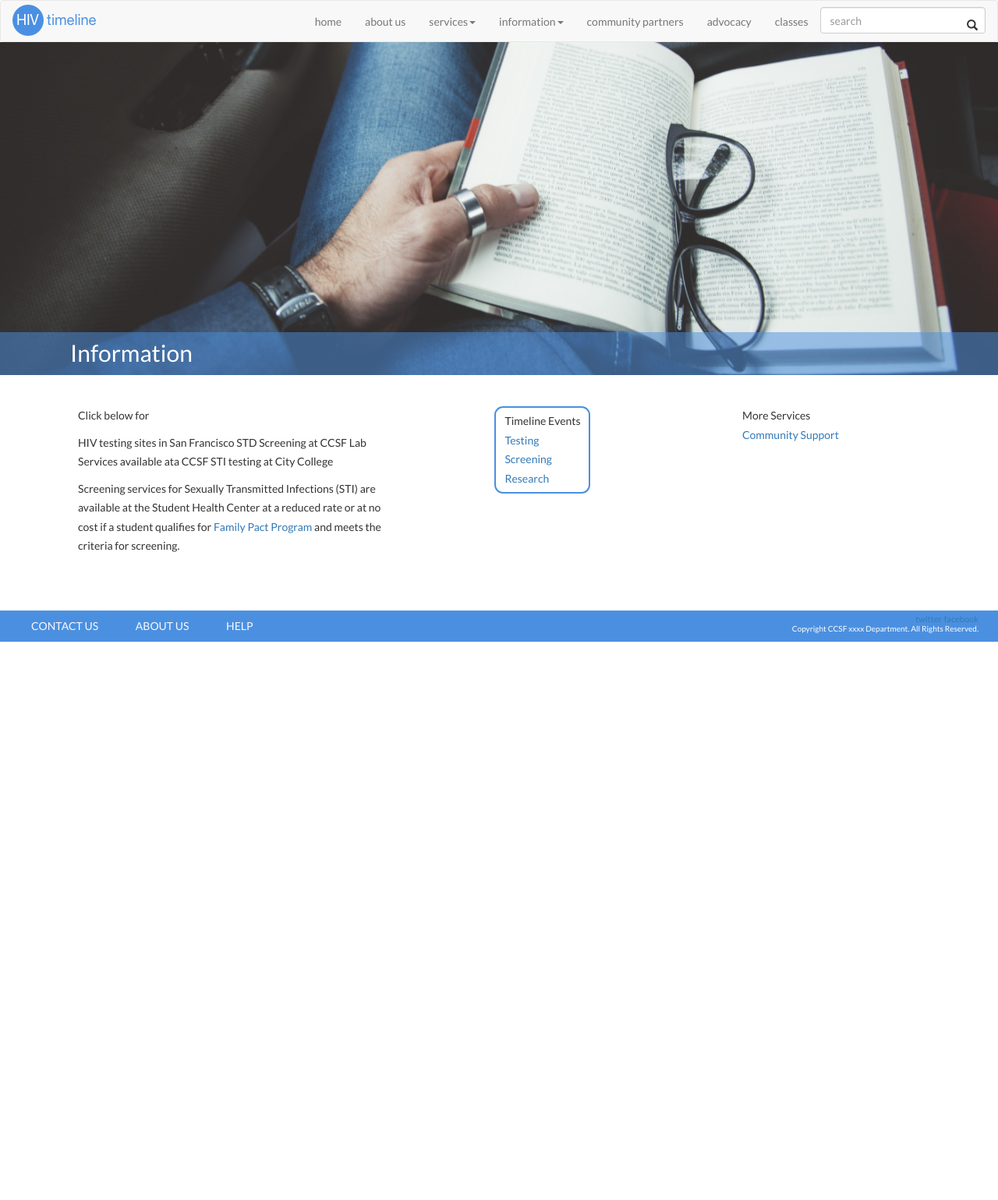
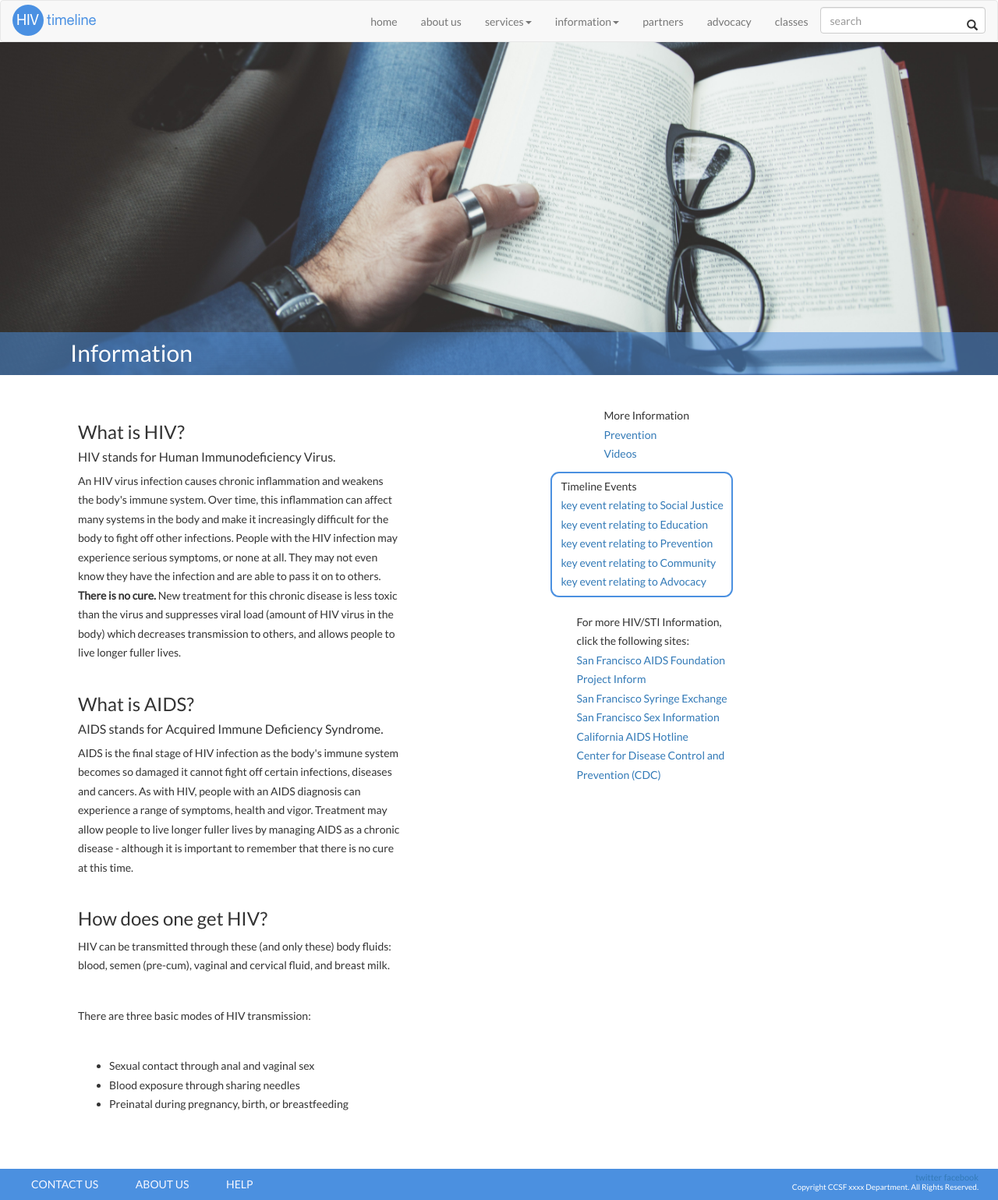
Before and after one commit to RadBitt/HIV-Timeline, a PHP site: page /aboutHIV.php in a window 1280 px wide. Shown: the whole page at 78% size. Before the commit the page ends 823 px from the top, so only its background shows below. Run offline with PHP 8.4, Linux system fonts and the light colour scheme.

Commit message:
updated abouthiv content, added prevention header image
the lack of responsiveness is bothering me
need to add breakpoints for my sanity
but i need to put on pants and go to work now

```diff
--- a/about.php
+++ b/about.php
@@ -1,6 +1,4 @@
 <?php require("header.php"); ?>
-
-	<!-- Navigation -->
 
 	<!-- end navigation -->
 
--- a/abouthiv.php
+++ b/abouthiv.php
@@ -1,6 +1,4 @@
 <?php require("header.php"); ?>
-
-	<!-- Navigation -->
 
 	<!-- end navigation -->
 
@@ -11,29 +9,59 @@
 		</div>
 	</div>
 
-	<div class="container">
-		<div class="content col-md-6">
-			<p>Click below for</p>
-			<p>HIV testing sites in San Francisco STD Screening at CCSF Lab Services available ata CCSF STI testing at City College</p>
-			<p>Screening services for Sexually Transmitted Infections (STI) are available at the Student Health Center at a reduced rate or at no cost if a student qualifies for <a href="http://www.familypact.org/Home/home-page">Family Pact Program</a> and meets the criteria for screening.</p>
+	<div class="abouthiv container">
+		<div class="content-wrapper">
+			<div class="content col-md-9">
+				<h3>What is HIV?</h3>
+				<h4>HIV stands for Human Immunodeficiency Virus.</h4>
+				<p>An HIV virus infection causes chronic inflammation and weakens the body's immune system. Over time, this inflammation can affect many systems in the body and make it increasingly difficult for the body to fight off other infections. People with the HIV infection may experience serious symptoms, or none at all. They may not even know they have the infection and are able to pass it on to others. <strong>There is no cure.</strong> New treatment for this chronic disease is less toxic than the virus and suppresses viral load (amount of HIV virus in the body) which decreases transmission to others, and allows people to live longer fuller lives.</p>
+
+				<h3>What is AIDS?</h3>
+				<h4>AIDS stands for Acquired Immune Deficiency Syndrome.</h4>
+				<p>AIDS is the final stage of HIV infection as the body's immune system becomes so damaged it cannot fight off certain infections, diseases and cancers. As with HIV, people with an AIDS diagnosis can experience a range of symptoms, health and vigor. Treatment may allow people to live longer fuller lives by managing AIDS as a chronic disease - although it is important to remember that there is no cure at this time.</p>
+
+				<h3>How does one get HIV?</h3>
+				<p>HIV can be transmitted through these (and only these) body fluids: blood, semen (pre-cum), vaginal and cervical fluid, and breast milk.</p>
+				<p>There are three basic modes of HIV transmission:</p>
+				<ul>
+					<li>Sexual contact through anal and vaginal sex</li>
+					<li>Blood exposure through sharing needles</li>
+					<li>Preinatal during pregnancy, birth, or breastfeeding</li>
+				</ul>
+			</div>
 		</div>
 
-		<div class="timeline-events-container col-md-3">
-			<div class="centerBlock">
-				<ul class="timeline-events">Timeline Events
-					<li><a href="#">Testing</a></li>
-					<li><a href="#">Screening</a></li>
-					<li><a href="#">Research</a></li>
+		<div class="right-section col-md-3">
+			<div class="more-services">
+				<ul>More Information
+					<li><a href="prevention.php">Prevention</a></li>
+					<li><a href="videos.php">Videos</a></li>
 				</ul>
 			</div>
-		</div> <!-- end timeline-events-container -->
 
-		<div class="more-services col-md-3">
-			<ul>More Services
-				<li><a href="/support">Community Support</a></li>
-			</ul>
-		</div>
-	</div>
+			<div class="">
+				<ul class="timeline-events centerBlock">Timeline Events
+					<li><a href="/#">key event relating to Social Justice</a></li>
+					<li><a href="/#">key event relating to Education</a></li>
+					<li><a href="/#">key event relating to Prevention</a></li>
+					<li><a href="/#">key event relating to Community</a></li>
+					<li><a href="/#">key event relating to Advocacy</a></li>
+				</ul>
+			</div>
+
+			<div>
+				<ul class="external-links">For more HIV/STI Information, click the following sites:
+					<li><a href="">San Francisco AIDS Foundation</a></li>
+					<li><a href="">Project Inform</a></li>
+					<li><a href="">San Francisco Syringe Exchange</a></li>
+					<li><a href="">San Francisco Sex Information</a></li>
+					<li><a href="">California AIDS Hotline</a></li>
+					<li><a href="">Center for Disease Control and Prevention (CDC)</a></li>
+				</ul>
+			</div>
+		</div> <!-- end right-section -->
+
+	</div> <!-- end container -->
 	<!-- end body html -->
 
 <?php require("footer.php"); ?>
--- a/header.php
+++ b/header.php
@@ -64,7 +64,7 @@
                     </ul>
                   </li>
 
-                  <li id="partners"><a href="partners.php">community partners</a></li>
+                  <li id="partners"><a href="partners.php">partners</a></li>
 
                   <li id="advocacy"><a href="advocacy.php">advocacy</a></li>
 
--- a/static/css/main.css
+++ b/static/css/main.css
@@ -122,12 +122,12 @@ ul {
 */
 
 #searchBox {
-    position: relative;
-    top: 6px;
+  position: relative;
+  top: 6px;
+}
 
 #searchBoxIcon {
-    padding-top: 6px;
-}
+  padding-top: 6px;
 }
 
 /*
@@ -158,6 +158,25 @@ ul {
   border-radius: 11px;
   background-color: #4a90e2;
   color: white;
+}
+
+/*
+* =============================================================================
+* About HIV
+* =============================================================================
+*/
+
+.abouthiv .content p {
+  margin-bottom: 40px;
+}
+/* ugh */
+
+.abouthiv .content li {
+  list-style-type: disc;
+}
+
+.external-links {
+  margin-top: 20px;
 }
 
 /*
@@ -229,7 +248,7 @@ ul {
 }
 
 #prevention-header-image {
-  /*get image*/
+  background-image: url(../img/takethelead.png);
 }
 
 #videos-header-image {
```
Also changed, not shown: static/img/takethelead.png (added).
